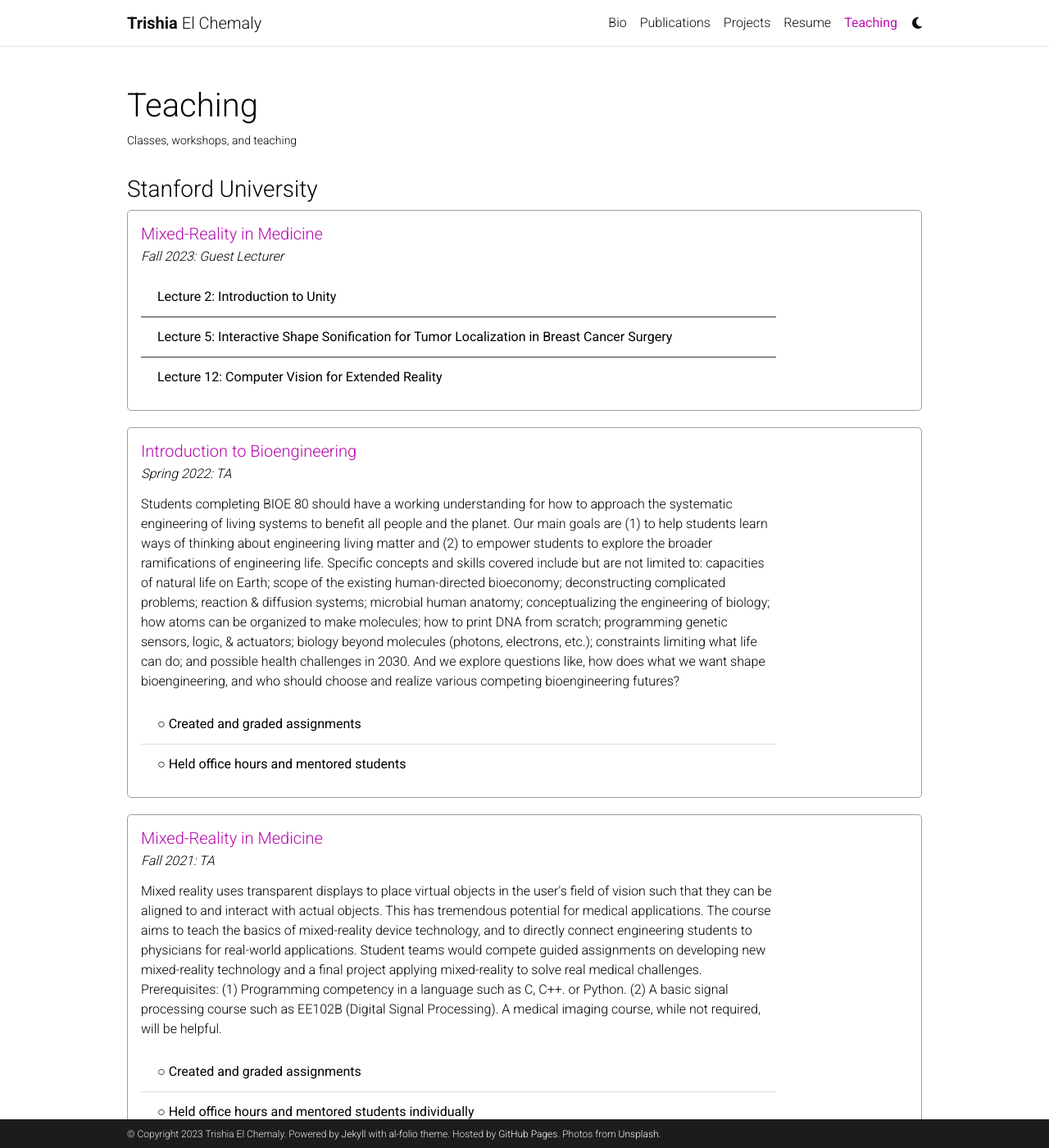
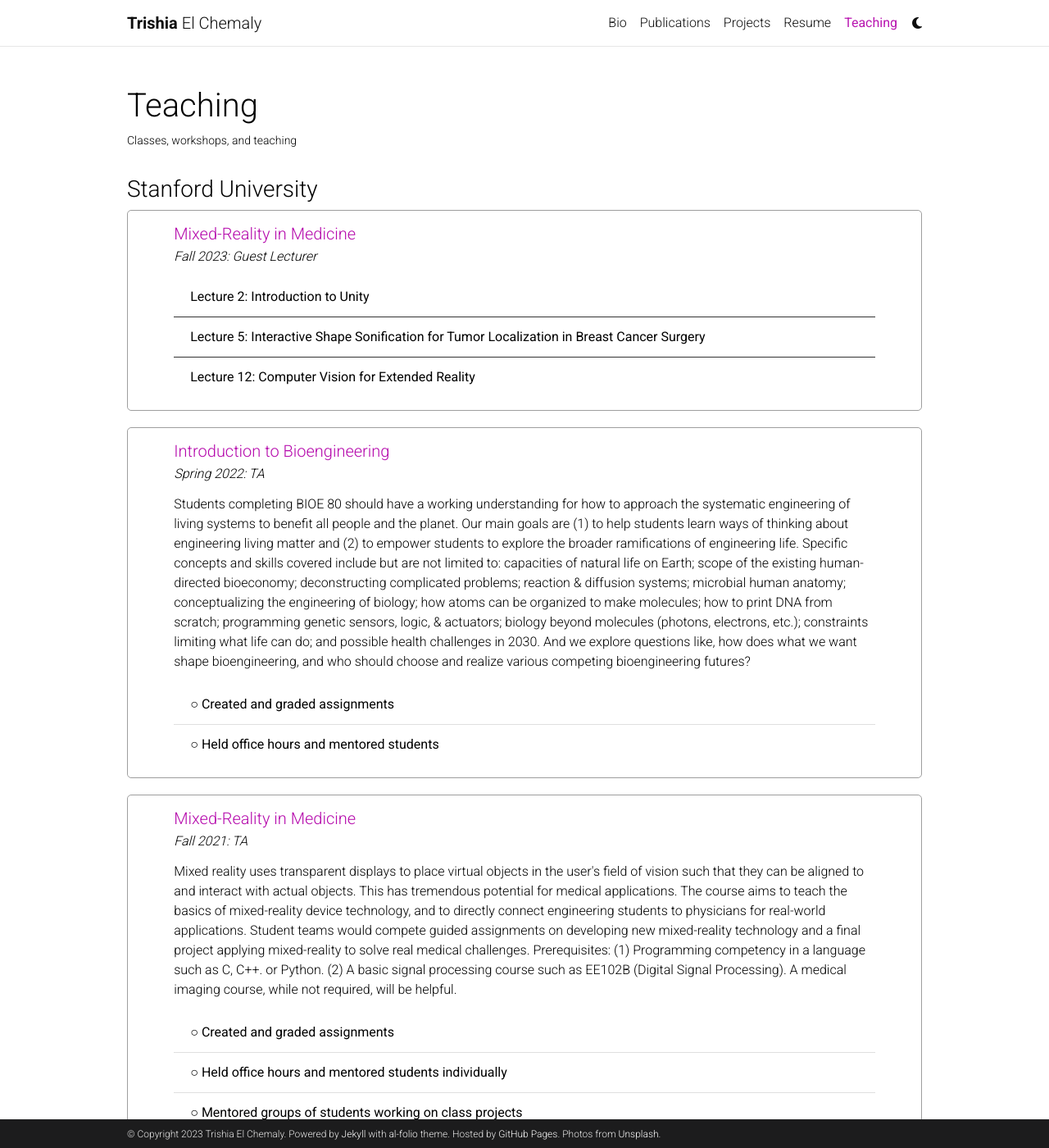
Before and after one commit to tchemaly/tchemaly.github.io, a Jekyll site: the page built from _pages/teaching.md, in a window 1280 px wide and 1400 px high. Shown: the whole window at 82% size. Built offline with Jekyll 4.4.1, drawn with Linux system fonts in a browser that asks for light colours; comment, search, counter and statistics services are not loaded; a style sheet for code colours, icons or effects is not loaded.

Commit message:
Update teaching.md

```diff
--- a/_pages/teaching.md
+++ b/_pages/teaching.md
@@ -27,12 +27,20 @@ nav_order: 5
   .custom-bottom {
     border-bottom: 1px solid #333; /* Replace with your desired color */
   }
+  .centered-col-11 {
+    display: flex;
+    justify-content: center;
+  }
+  .centered-col-11 > div {
+    flex: 0 0 91.666667%; /* 11 out of 12 columns */
+    max-width: 91.666667%; /* 11 out of 12 columns */
+  }
 </style>
 
 <div class="card custom-border card-spacing">
   <div class="p-3">
-    <div class="row">
-      <div class="col-10">
+    <div class="row centered-col-11">
+      <div class="col">
         <h5 class="card-title">
           <a href="https://med.stanford.edu/immers/news/rad206.html" target="_blank" rel="noopener noreferrer">Mixed-Reality in Medicine</a>
         </h5>
@@ -49,8 +57,8 @@ nav_order: 5
 
 <div class="card custom-border card-spacing">
   <div class="p-3">
-    <div class="row">
-      <div class="col-10">
+    <div class="row centered-col-11">
+      <div class="col">
         <h5 class="card-title">
           <a href="https://stanford-bioe80.github.io/docs/introduction/" target="_blank" rel="noopener noreferrer">Introduction to Bioengineering</a>
         </h5>
@@ -69,8 +77,8 @@ nav_order: 5
 
 <div class="card custom-border card-spacing">
   <div class="p-3">
-    <div class="row">
-      <div class="col-10">
+    <div class="row centered-col-11">
+      <div class="col">
         <h5 class="card-title">
           <a href="https://med.stanford.edu/immers/news/rad206.html" target="_blank" rel="noopener noreferrer">Mixed-Reality in Medicine</a>
         </h5>
@@ -90,8 +98,8 @@ nav_order: 5
 
 <div class="card custom-border card-spacing">
   <div class="p-3">
-    <div class="row">
-      <div class="col-10">
+    <div class="row centered-col-11">
+      <div class="col">
         <h5 class="card-title">
           <a href="https://explorecourses.stanford.edu/search?view=catalog&filter-coursestatus-Active=on&page=0&catalog=&q=BIOE+301C%3A+Diagnostic+Devices+Lab&collapse=" target="_blank" rel="noopener noreferrer">Diagnostic Devices Lab</a>
         </h5>
```
